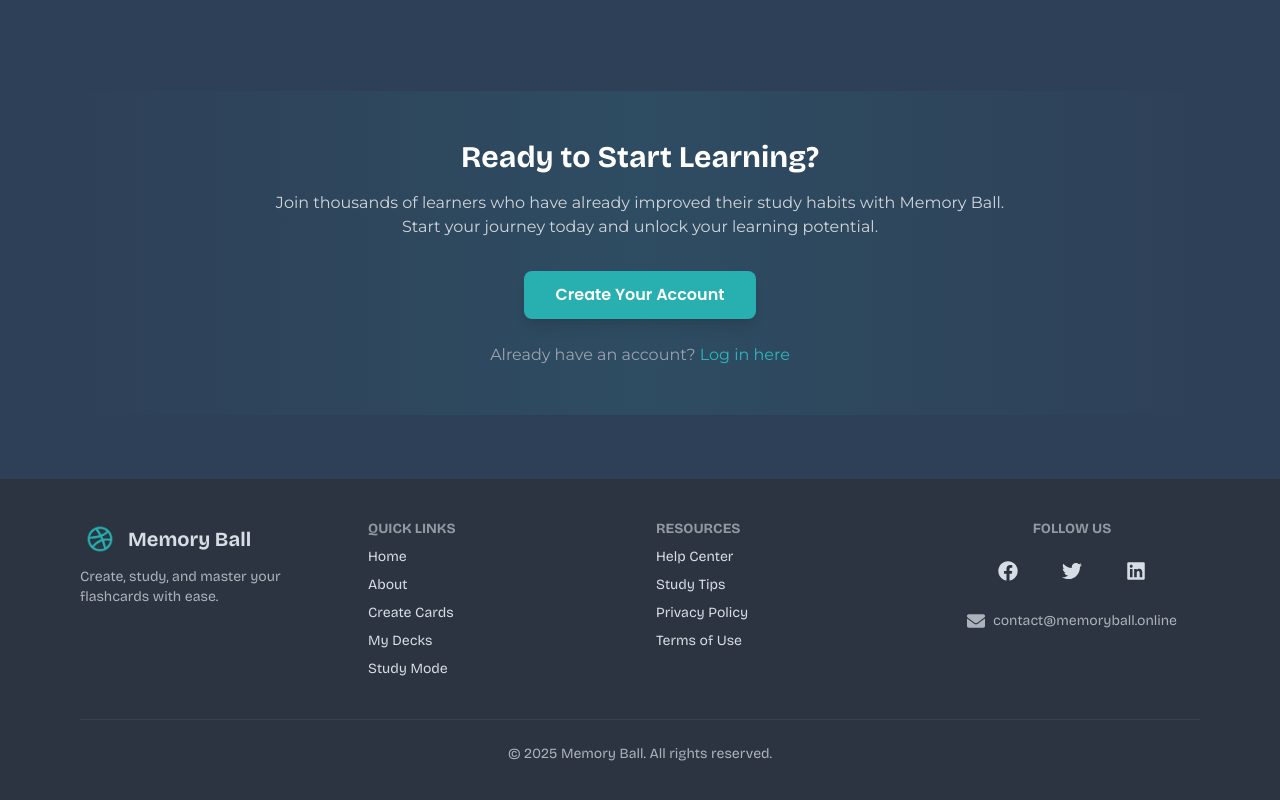
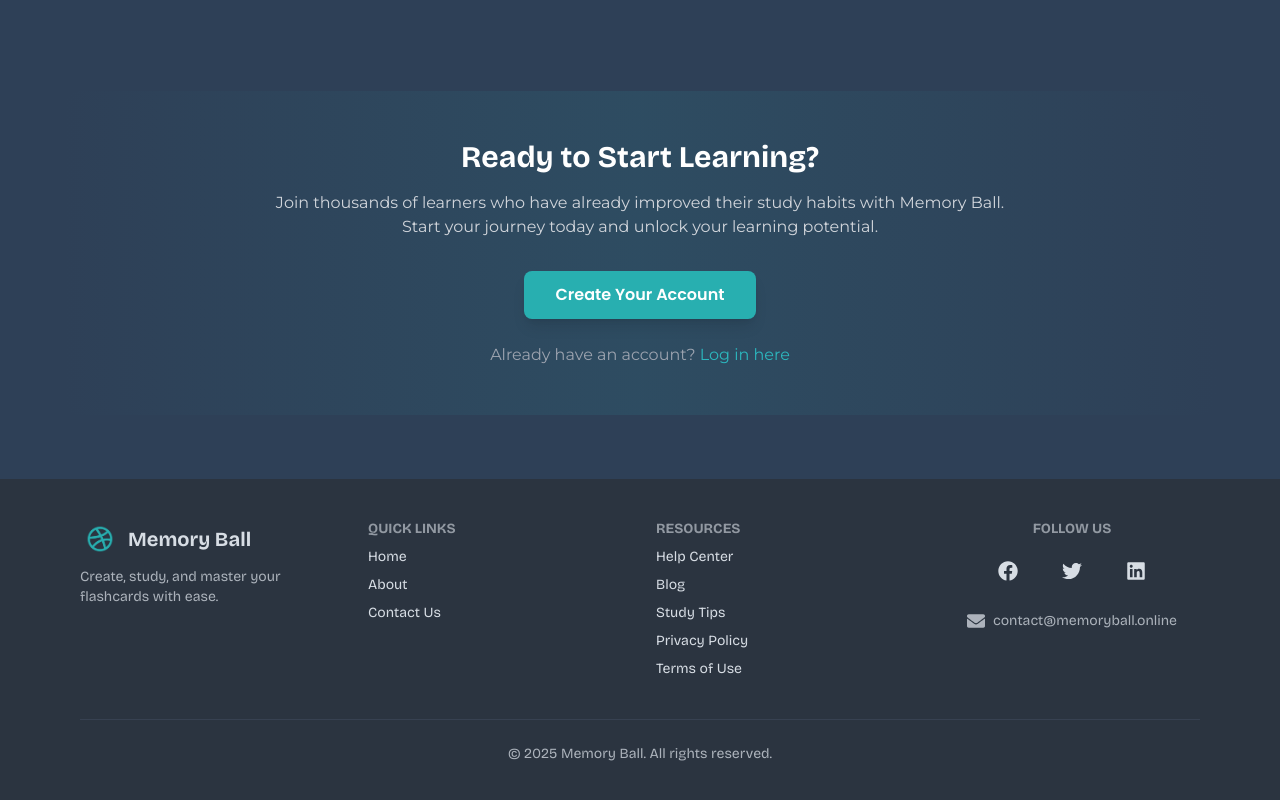
Before and after one commit to nostoc/memory-ball-app, a Next.js app in the folder frontend/: page /guide in a window 1280 px wide. Shown: the part 2323-3123 px from the top of the page. Built offline with nearby package versions, Linux system fonts and the light colour scheme; no server answers.

Commit message:
footer updated

```diff
--- a/frontend/app/(root)/blog/[slug]/page.tsx
+++ b/frontend/app/(root)/blog/[slug]/page.tsx
@@ -3,6 +3,7 @@ import Link from "next/link";
 import { format } from "date-fns";
 import { getPostData, getAllPostSlugs, getSortedPostsData } from "@/lib/blog";
 import { notFound } from "next/navigation";
+import { Metadata } from "next";
 
 // Generate static params for all blog posts
 export async function generateStaticParams() {
@@ -17,11 +18,10 @@ export async function generateMetadata({
   params,
 }: {
   params: Promise<{ slug: string }> | { slug: string };
-}) {
-  // Await the params object itself
-  const resolvedParams = await params;
-
+}): Promise<Metadata> {
   try {
+    // Await params if it's a promise
+    const resolvedParams = "then" in params ? await params : params;
     const post = await getPostData(resolvedParams.slug);
     return {
       title: `${post.title} | Memory Ball Blog`,
@@ -36,17 +36,18 @@ export async function generateMetadata({
   }
 }
 
+// Define the page component
 export default async function BlogPost({
   params,
 }: {
   params: Promise<{ slug: string }> | { slug: string };
 }) {
-  // Await the params object itself
-  const resolvedParams = await params;
   let post;
 
   try {
-    post = await getPostData(resolvedParams.slug); // Await params.slug properly
+    // Await params if it's a promise
+    const resolvedParams = "then" in params ? await params : params;
+    post = await getPostData(resolvedParams.slug);
   } catch (error) {
     console.log(error);
     notFound();
@@ -61,8 +62,10 @@ export default async function BlogPost({
     )
     .slice(0, 3);
 
+  // Rest of the component remains the same
   return (
     <div className="min-h-screen bg-background text-white">
+      {/* Rest of your JSX remains the same */}
       <div className="container mx-auto px-4 md:px-8 lg:px-16 py-8 md:py-16">
         <Link
           href="/blog"
--- a/frontend/components/shared/Footer.tsx
+++ b/frontend/components/shared/Footer.tsx
@@ -1,7 +1,6 @@
 "use client";
 import React, { useState, useEffect } from "react";
 import Link from "next/link";
-import { useRouter } from "next/navigation";
 import { FaFacebook, FaTwitter, FaEnvelope, FaLinkedin } from "react-icons/fa";
 import Image from "next/image";
 import Icon from "../../public/icon.png";
@@ -13,8 +12,7 @@ interface FooterProps {
 
 const Footer: React.FC<FooterProps> = ({ appName = "Memory Ball" }) => {
   const currentYear = new Date().getFullYear();
-  const router = useRouter();
-  const [isLoggedIn, setIsLoggedIn] = useState(AuthState.isAuthenticated);
+  const [, setIsLoggedIn] = useState(AuthState.isAuthenticated);
 
   // Check auth state on component render and when it changes
   useEffect(() => {
@@ -29,13 +27,6 @@ const Footer: React.FC<FooterProps> = ({ appName = "Memory Ball" }) => {
     return () => clearInterval(interval);
   }, []);
 
-  const handleNavigate = (href: string, authRequired: boolean = false) => {
-    if (authRequired && !isLoggedIn) {
-      router.push("/auth/login");
-      return;
-    }
-    router.push(href);
-  };
 
   return (
     <footer className="footer py-10 bg-neutral text-neutral-content mt-auto font-bricolage">
@@ -62,25 +53,10 @@ const Footer: React.FC<FooterProps> = ({ appName = "Memory Ball" }) => {
               <Link href="/about" className="link link-hover">
                 About
               </Link>
-              {/* Protected Links */}
-              <button
-                onClick={() => handleNavigate("/create", true)}
-                className="link link-hover text-left"
-              >
-                Create Cards
-              </button>
-              <button
-                onClick={() => handleNavigate("/decks", true)}
-                className="link link-hover text-left"
-              >
-                My Decks
-              </button>
-              <button
-                onClick={() => handleNavigate("/study", true)}
-                className="link link-hover text-left"
-              >
-                Study Mode
-              </button>
+
+              <Link href="contact-us" className="link link-hover">
+              Contact Us</Link>
+
             </nav>
           </div>
 
@@ -91,6 +67,10 @@ const Footer: React.FC<FooterProps> = ({ appName = "Memory Ball" }) => {
               <Link href="/guide" className="link link-hover">
                 Help Center
               </Link>
+              <Link className="link link-hover" href="/blog">
+                Blog
+              </Link>
+
               <Link href="/#" className="link link-hover">
                 Study Tips
               </Link>
```
